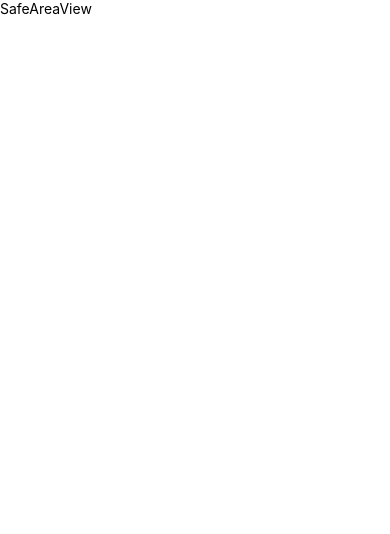
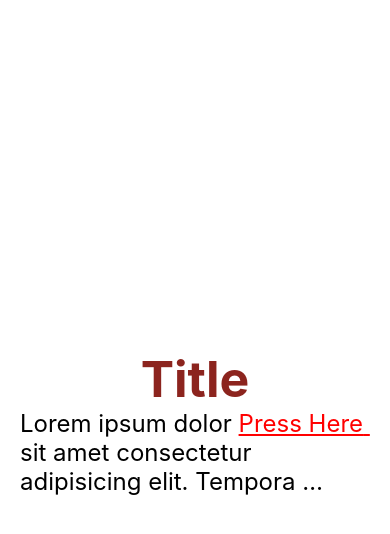
Before and after one commit to ajinkyacodes/rn-ui-design, a React Native app: screen / in a window 390 px wide. Shown: the top 534 px of the page. Built offline with nearby package versions, Linux system fonts and the light colour scheme.

Commit message:
Text tag added

```diff
--- a/App.tsx
+++ b/App.tsx
@@ -1,8 +1,8 @@
 import { StyleSheet } from 'react-native';
-import SafeAreaViewTag from './src/basics/SafeAreaViewTag';
+import TextTag from './src/basics/TextTag';
 
 export default function App() {
-	return <SafeAreaViewTag />;
+	return <TextTag />;
 }
 
 const styles = StyleSheet.create({});
--- /dev/null
+++ b/src/basics/TextTag.tsx
@@ -0,0 +1,43 @@
+import { Alert, StyleSheet, Text, View } from 'react-native';
+import React from 'react';
+
+const TextTag = () => {
+	return (
+		<View style={styles.container}>
+			<Text
+				style={{
+					textAlign: 'center',
+					fontSize: 50,
+					fontWeight: 'bold',
+					color: '#8c241e',
+				}}
+			>
+				Title
+			</Text>
+			<Text style={styles.paragraph} numberOfLines={3}>
+				Lorem ipsum dolor{' '}
+				<Text
+					style={{ color: 'red', textDecorationLine: 'underline' }}
+					onPress={() => Alert.alert('Text Pressed!')}
+				>
+					Press Here{' '}
+				</Text>
+				sit amet consectetur adipisicing elit. Tempora officiis soluta vero sint
+				blanditiis ab libero vitae tempore, dolor facere.
+			</Text>
+		</View>
+	);
+};
+
+export default TextTag;
+
+const styles = StyleSheet.create({
+	container: {
+		flex: 1,
+		justifyContent: 'center',
+	},
+	paragraph: {
+		fontSize: 24,
+		paddingHorizontal: 20,
+	},
+});
```
